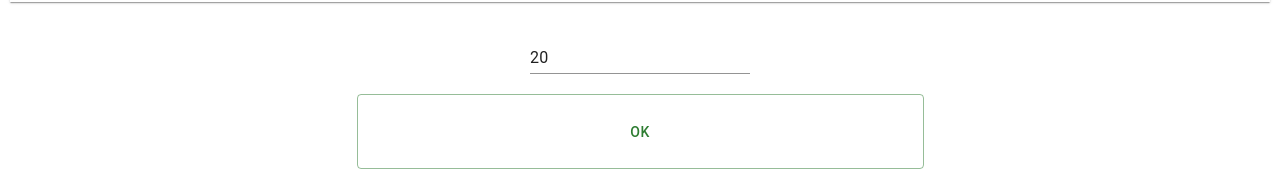
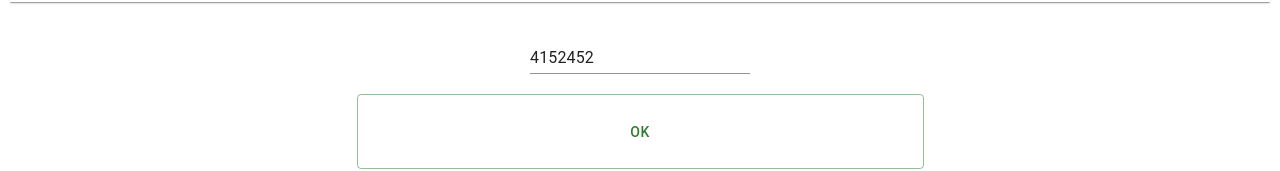
Before and after one commit to NowayKiller02/NukiAppReact, a React (Create React App) app in the folder nukilock/: page /login in a window 1280 px wide. Shown: the part 199-370 px from the top of the page. Built offline with nearby package versions, Linux system fonts and the light colour scheme.

Commit message:
Succes, read from txt, Yuran

```diff
--- a/nukilock/src/components/Login.jsx
+++ b/nukilock/src/components/Login.jsx
@@ -7,22 +7,23 @@ import '../App.css';
 import raw from '../gitignore.txt';
 
 
-export default function Login() {
-  function getKey() {
-    var value;
+function Login() {
+  const [fetchInfo, setFetchInfo] = useState('');
+
+  useEffect(() => {
     fetch(raw)
       .then(r => r.text())
       .then(text => {
         if (text !== "") {
           console.log('text decoded:', text);
-          value = text;
+          setFetchInfo(text);
         }
         else {
           console.log('Sorry je bent niet ingelogd');
         }
       });
-      return 20;
-  }
+  })
+
   return (
     <div>
       <div className="App">
@@ -31,7 +32,7 @@ export default function Login() {
         </Paper>
         <br></br>
         <br></br>
-        <TextField value={getKey()} type="number" variant="standard" />
+        <TextField value={fetchInfo} type="number" variant="standard" />
         <br></br>
         <br></br>
         <Button style={{ height: '75px', width: '45%' }} variant="outlined" color="success" > Ok </Button>
@@ -40,3 +41,5 @@ export default function Login() {
   );
 
 }
+
+export default Login;
```
